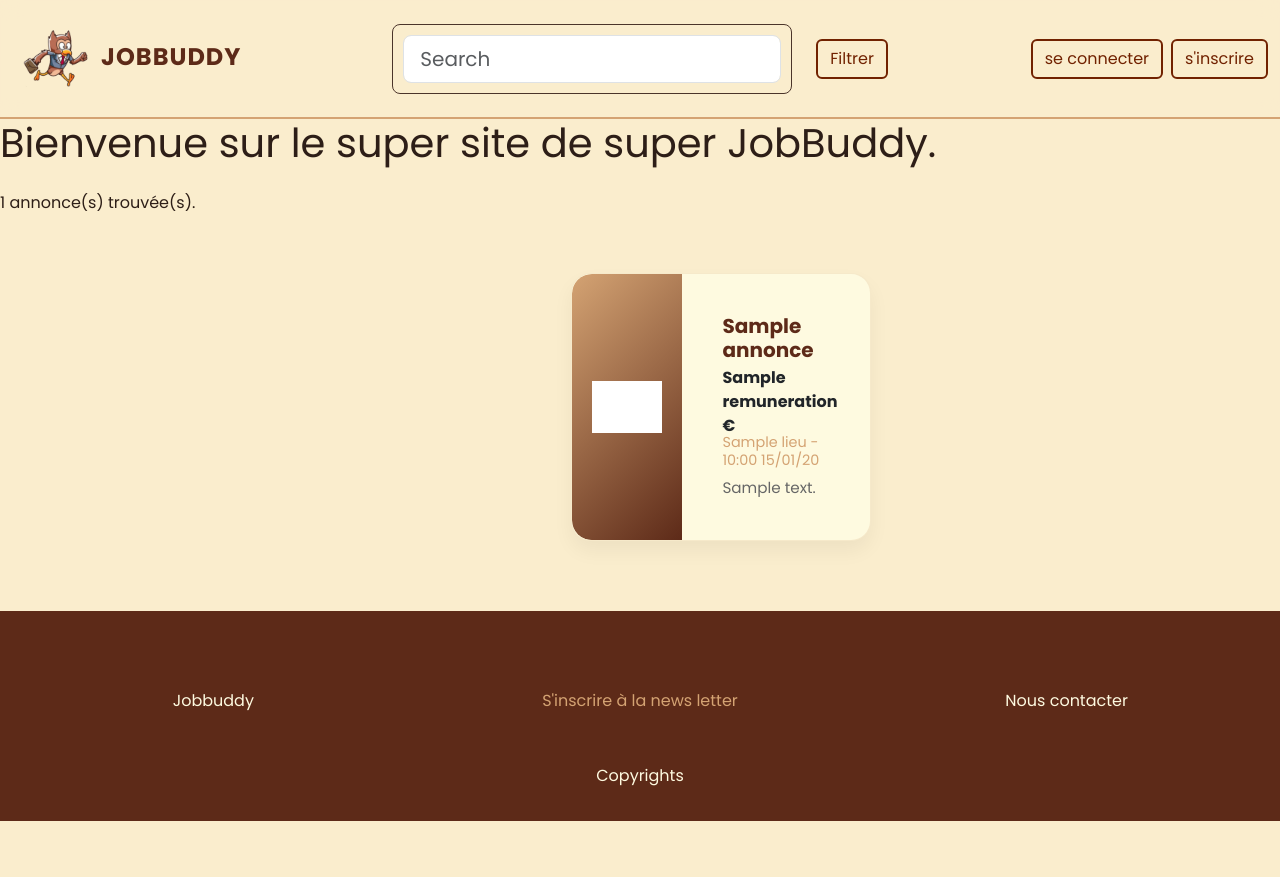
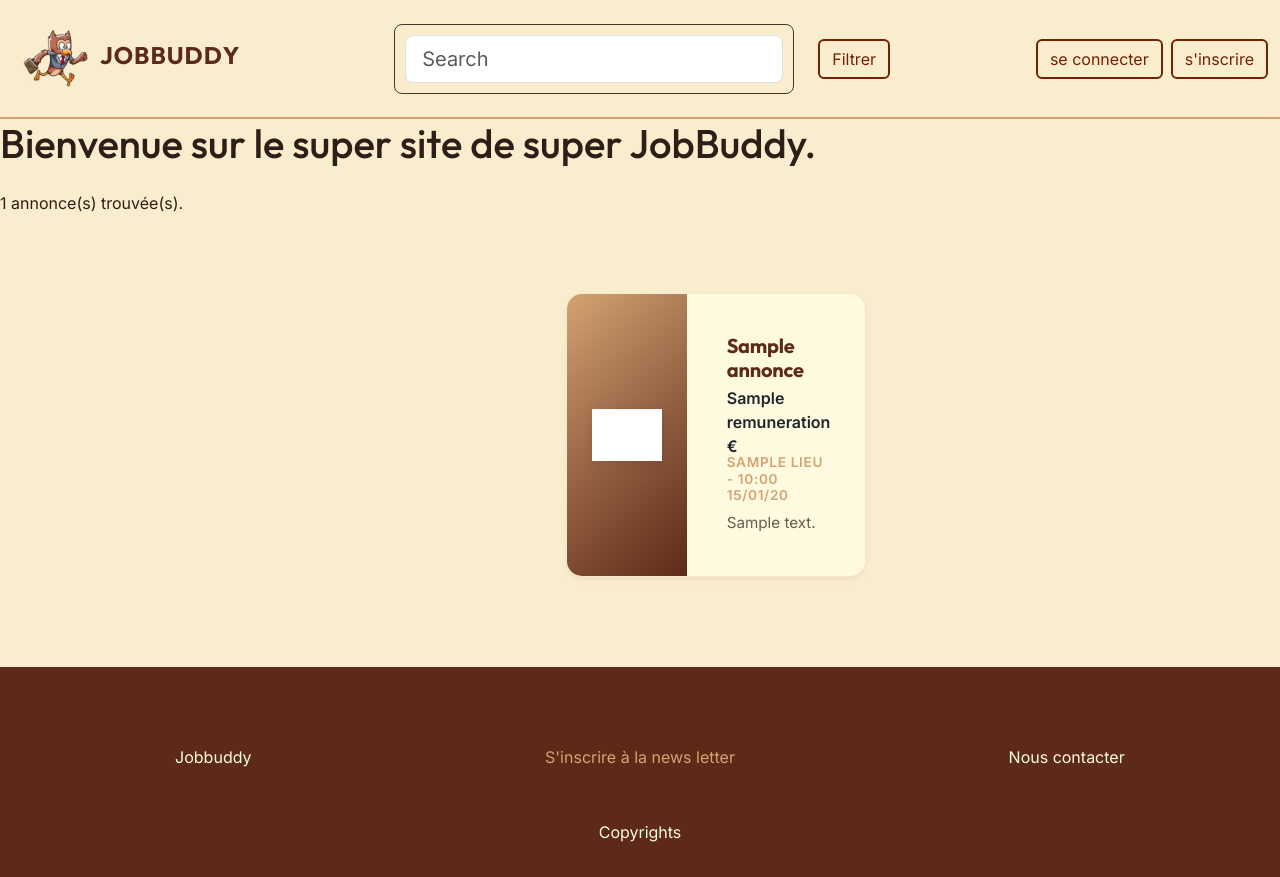
Before and after one commit to Extebe/Job-Buddy, a PHP site: template templates/index.html.twig in a window 1280 px wide. Before the commit the page ends 821 px from the top, so only its background shows below. Run offline with PHP 8.4, Linux system fonts and the light colour scheme; the template is opened without the code that fills it: most values are stand-ins (such as "Sample title", 1, 10 or a date in 2020); some libraries are stand-ins or nearby versions; grey boxes are pictures that could not be loaded.

Commit message:
changement de css

```diff
--- a/CSS/annonces.css
+++ b/CSS/annonces.css
@@ -1,42 +1,61 @@
 /* --- CARTES D'ANNONCES --- */
 #zone_cartes {
-    padding: 20px 0;
+    padding: 40px 0;
 }
 
 .card-item {
     border: none;
     background: var(--card-bg);
-    border-radius: 20px;
-    box-shadow: 0 10px 20px rgba(0,0,0,0.05);
+    border-radius: 16px;
+    /* Premium Soft Radius */
+    box-shadow: var(--shadow-soft);
     transition: var(--transition);
-    border: 1px solid rgba(212, 163, 115, 0.2);
+    border: 1px solid rgba(93, 42, 24, 0.08);
+    /* Bordure subtile brune */
+    overflow: hidden;
 }
 
 .card-item:hover {
-    transform: translateY(-8px);
-    box-shadow: 0 15px 30px rgba(93, 42, 24, 0.12);
+    transform: translateY(-5px);
+    box-shadow: var(--shadow-hover);
+    border-color: rgba(212, 163, 115, 0.4);
+    /* Lueur beige/dorée au survol */
 }
 
 /* Zone Image / Icône */
 .image-zone {
     background: linear-gradient(135deg, var(--secondary), var(--primary));
-    width: 110px !important;
-    min-width: 110px !important;
-    border-radius: 20px 0 0 20px;
+    /* Dégradé Original */
+    width: 120px !important;
+    min-width: 120px !important;
     display: flex;
     align-items: center;
     justify-content: center;
+    position: relative;
+}
+
+.image-zone::after {
+    /* Texture légère pour le premium */
+    content: '';
+    position: absolute;
+    top: 0;
+    left: 0;
+    width: 100%;
+    height: 100%;
+    background: linear-gradient(to bottom, transparent 0%, rgba(93, 42, 24, 0.1) 100%);
 }
 
 .icon-annoncea {
-    filter: brightness(0) invert(1); /* Rend l'icône blanche pour le contraste */
-    width: 50px;
-    height: 50px;
+    filter: brightness(0) invert(1) drop-shadow(0 2px 4px rgba(0, 0, 0, 0.1));
+    width: 48px;
+    height: 48px;
     transition: var(--transition);
+    z-index: 1;
 }
 
 .card-item:hover .icon-annoncea {
     transform: scale(1.1) rotate(5deg);
+    filter: brightness(0) invert(1) drop-shadow(0 4px 8px rgba(0, 0, 0, 0.2));
 }
 
 /* Contenu */
@@ -46,36 +65,51 @@
 
 .card-title {
     color: var(--primary);
+    font-family: 'Outfit', sans-serif;
     font-weight: 700;
     font-size: 1.25rem;
+    margin-bottom: 0.5rem;
+    letter-spacing: -0.01em;
 }
 
 .card-subtitle {
     color: var(--secondary) !important;
-    font-weight: 500;
-    font-size: 0.9rem;
+    font-family: 'Inter', sans-serif;
+    font-weight: 600;
+    font-size: 0.85rem;
+    text-transform: uppercase;
+    letter-spacing: 0.05em;
     margin-bottom: 1rem;
 }
 
 .card-text {
-    color: #666;
+    color: var(--text-light);
+    /* Utilise la nouvelle variable gris-brun */
     font-size: 0.95rem;
+    line-height: 1.6;
     display: -webkit-box;
-    -webkit-line-clamp: 2; /* Limite à 2 lignes de description */
+    -webkit-line-clamp: 2;
     -webkit-box-orient: vertical;
     overflow: hidden;
+    margin-bottom: 1rem;
 }
 
 .remuneration-badge {
-    background: var(--accent);
-    color: var(--primary);
-    padding: 4px 12px;
-    border-radius: 50px;
+    background: rgba(204, 213, 174, 0.3);
+    /* Accent translucide */
+    color: #4A5D23;
+    /* Darker green for contrast on accent */
+    padding: 6px 14px;
+    border-radius: 8px;
     font-weight: 700;
+    font-size: 0.9rem;
+    font-family: 'Outfit', sans-serif;
+    display: inline-block;
 }
 
 /* Ajustement boutons dans la carte */
 .card-item .btn-sm {
-    font-size: 0.8rem;
-    padding: 0.4rem 1rem;
+    font-size: 0.85rem;
+    padding: 0.5rem 1.2rem;
+    border-radius: 8px;
 }
--- a/CSS/styleHeader.css
+++ b/CSS/styleHeader.css
@@ -1,5 +1,5 @@
 /* Importation d'une police moderne */
-@import url('https://fonts.googleapis.com/css2?family=Poppins:wght@300;400;600;700&display=swap');
+@import url('https://fonts.googleapis.com/css2?family=Inter:wght@300;400;500;600&family=Outfit:wght@400;500;600;700&display=swap');
 
 :root {
     --primary: #5D2A18;
@@ -8,13 +8,28 @@
     --bg-color: #FAEDCD;
     --card-bg: #FEFAE0;
     --text-dark: #2D1E17;
+    --text-light: #6D5A50;
+    /* Added for lighter text */
+
     --transition: all 0.3s cubic-bezier(0.4, 0, 0.2, 1);
+    --shadow-soft: 0 4px 6px -1px rgba(93, 42, 24, 0.05), 0 2px 4px -1px rgba(93, 42, 24, 0.03);
+    --shadow-hover: 0 10px 15px -3px rgba(93, 42, 24, 0.1), 0 4px 6px -2px rgba(93, 42, 24, 0.05);
 }
 
 body {
     background-color: var(--bg-color);
-    font-family: 'Poppins', sans-serif;
+    font-family: 'Inter', sans-serif;
     color: var(--text-dark);
+}
+
+h1,
+h2,
+h3,
+h4,
+h5,
+h6,
+.navbar-brand {
+    font-family: 'Outfit', sans-serif;
 }
 
 /* --- HEADER & NAVIGATION --- */
```
